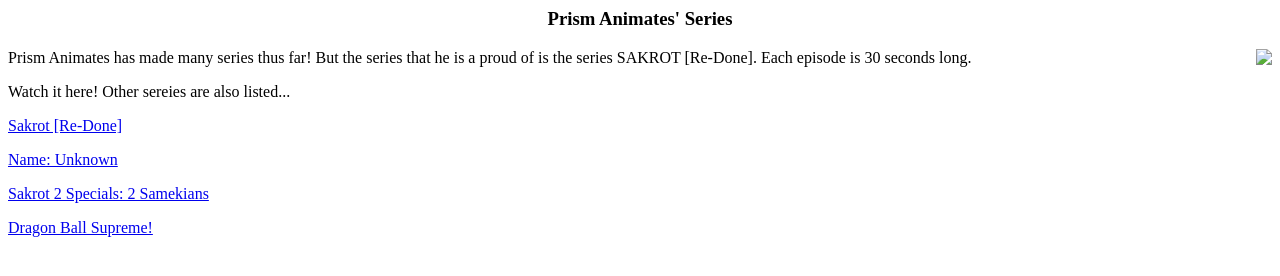
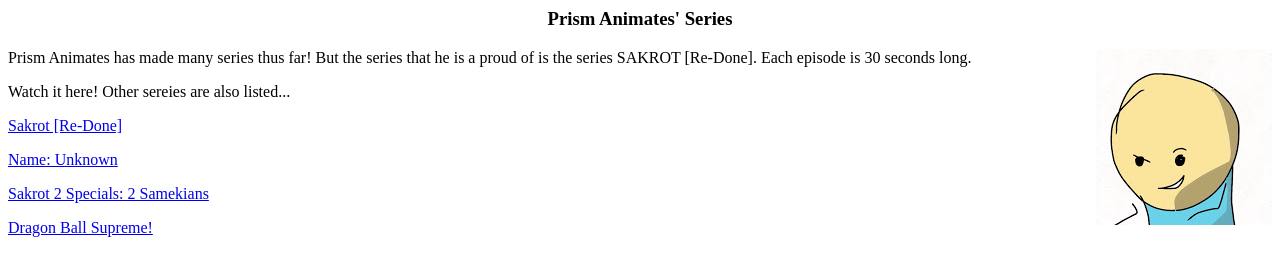
Before and after one commit to teamreborn/teamreborn.github.io, a plain HTML site: page prismanimates.html in a window 1280 px wide. Drawn offline with Linux system fonts and the light colour scheme.

Commit message:
Update prismanimates.html

```diff
--- a/prismanimates.html
+++ b/prismanimates.html
@@ -4,7 +4,7 @@
 </head>
 <body>
 <center><h3> Prism Animates' Series </h3></center>
-<img src="prism_animates.jpg" align="right">
+<img src="0835E9C4-A082-4C6F-8B7E-E8E7B9521C18-2099-0000023D4F736A27.jpeg" align="right">
 <p> Prism Animates has made many series thus far! But the series that he is a proud of is the series SAKROT [Re-Done]. Each episode is 30 seconds long. </p>
 <p> Watch it here! Other sereies are also listed... </p>
 <a href="sakrot.html"><p> Sakrot [Re-Done] </p></a>
```
